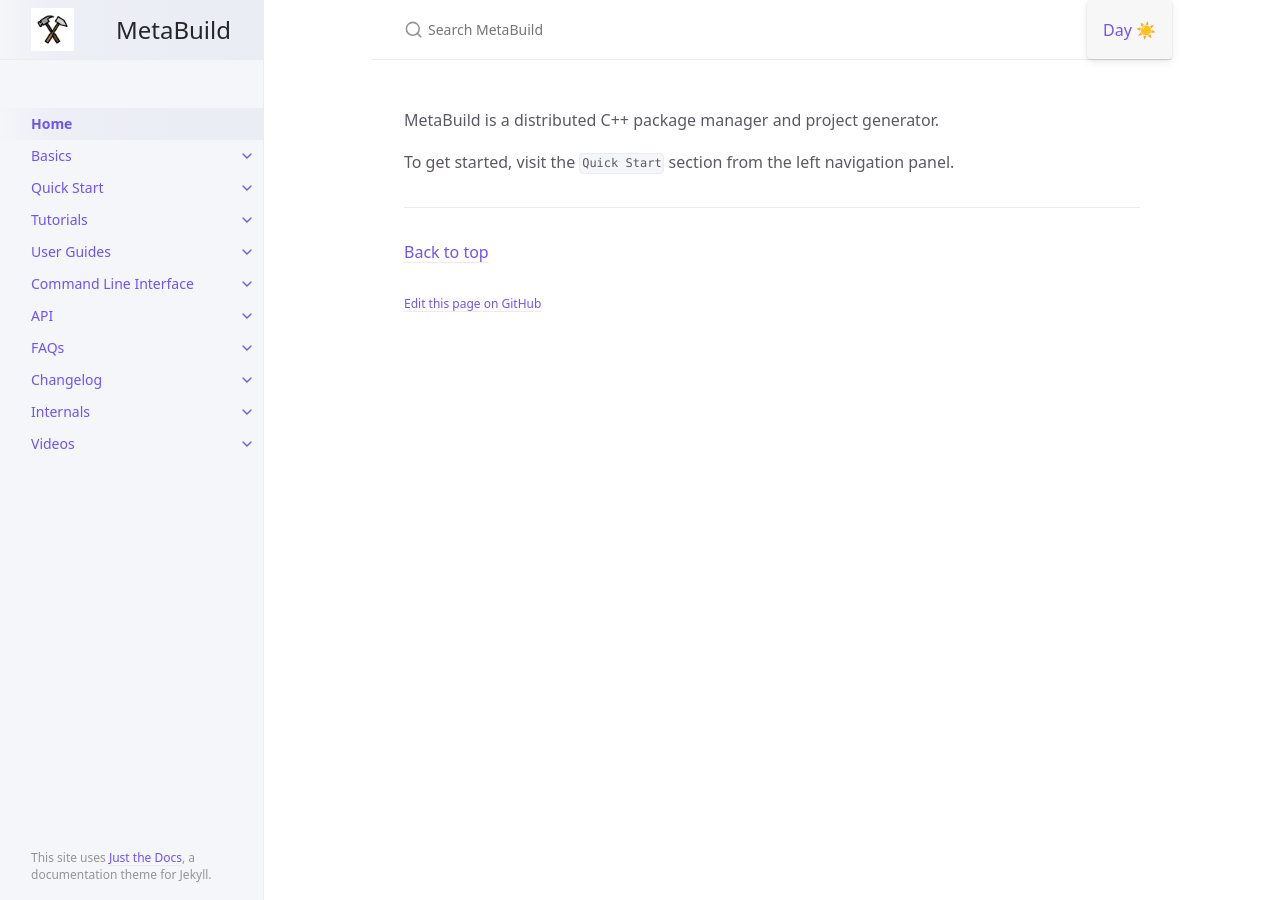
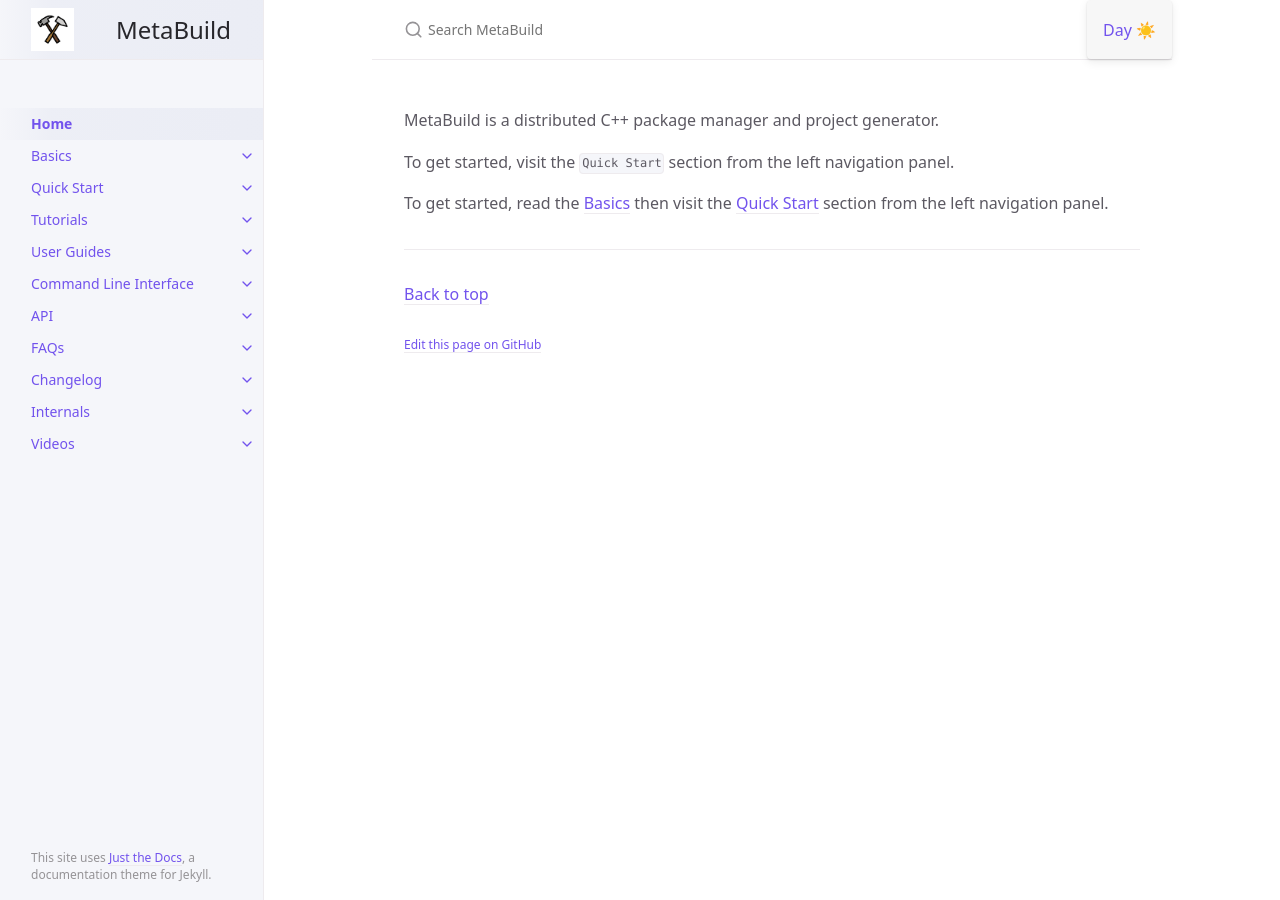
Before and after one commit to BadBob2021/mb, a Jekyll site: the page built from index.md, in a window 1280 px wide. Built offline with Jekyll 4.4.1, drawn with Linux system fonts in a browser that asks for light colours.

Commit message:
Add files via upload

```diff
--- a/index.md
+++ b/index.md
@@ -8,3 +8,5 @@
 MetaBuild is a distributed C++ package manager and project generator.
 
 To get started, visit the `Quick Start` section from the left navigation panel.
+
+To get started, read the [Basics](/docs/basics) then visit the [Quick Start](/docs/quick_start) section from the left navigation panel.
```
